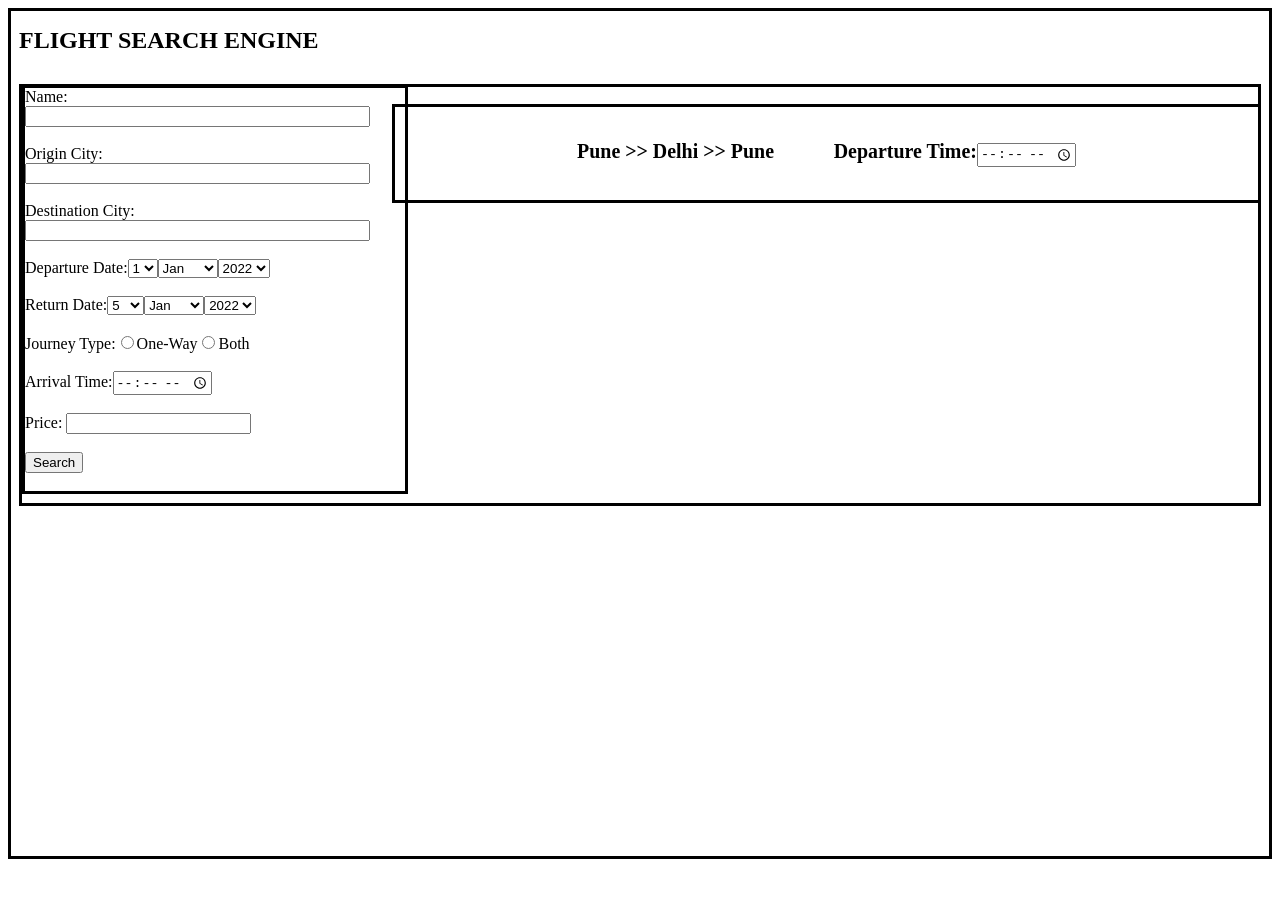
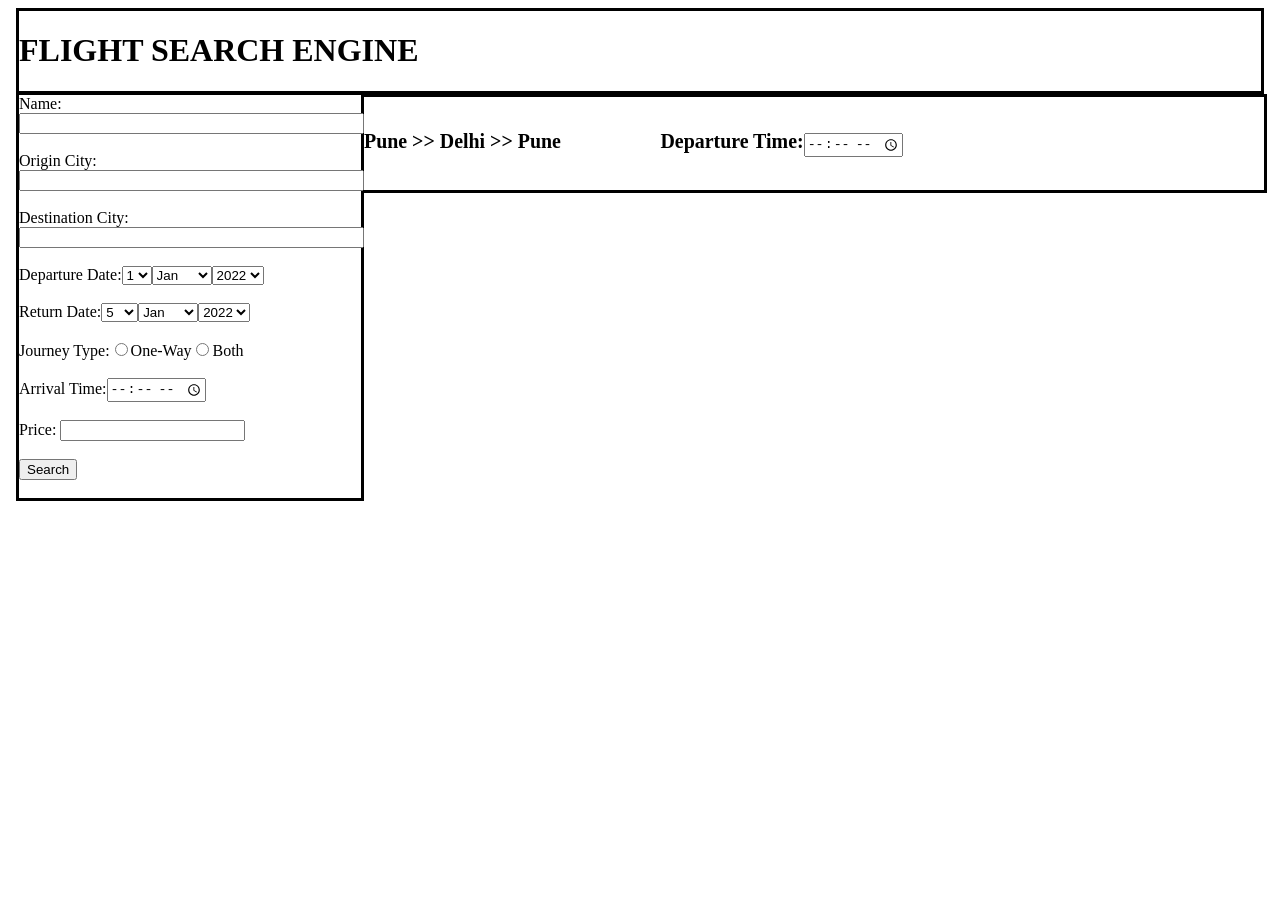
Before and after one commit to RishavBir/TrushCheckerAssignment, a React (Create React App) app: page / in a window 1280 px wide. Shown: the top 898 px of the page. After the commit the page ends 800 px from the top, so only its background shows below. Built offline with nearby package versions, Linux system fonts and the light colour scheme.

Commit message:
css added

```diff
--- a/src/App.css
+++ b/src/App.css
@@ -2,45 +2,29 @@
 .heading_style{
     text-align:left;
     text-transform: uppercase;
-    font-size: 8px;
-    font-weight: 2000;
+    font-size: 2px;
+    font-weight: 200;
     color:black;
     background-color: #fff;
-    font-size: 1.5rem;
+    font-size: 1rem;
     margin-bottom: 30px;
+    border-style: solid;
+    border-bottom-width:solid;
 }
 
-.form_border{
-    border-style: solid;
-    border-bottom-width:solid;
-    padding: auto;
-    margin-bottom: 350px;
-  }
-
-  .inside_formBorder{
-    border-style: solid;
-    border-bottom-width:solid;
-    padding: auto;
-    margin-top: -20px;
-    margin-right:850px
-  }
-
-  .page_border{
-    border-style: solid;
-    border-bottom-width: solid;
-    margin-bottom: 200px;
-  }
+.formStyle{
+  border-style: solid;
+  border-bottom-width:solid;
+  margin-right:900px;
+  margin-top: -32px;
+}
 
   .inside_style{
     border-style: solid;
     border-bottom-width:solid;
-    text-align:center;
+    text-align:left;
     font-size: 1.5rem;
-    margin-left:370px;
-    margin-top:-390px;
-    margin-right:-3px
+    margin-left:345px;
+    margin-right:-3px;
+    margin-top:-407px
   }
-
-  .style2{
-    margin-bottom:300px;
-  }
--- a/src/App.js
+++ b/src/App.js
@@ -2,16 +2,16 @@ import React from "react";
 import "./App.css"
 
 
-const App =()=>{
-    return(
+const App = () => {
+    return (
         <>
-        <div className = "page_border">
                 <body>
-            <h1 className="heading_style">Flight Search Engine</h1>
+                    <div className="heading_style">
+                    <h1>Flight Search Engine</h1>
+                    </div>
                     <form>
-            < div className="form_border"><br/>
-            <div className="inside_formBorder">
-                Name:<input type="text" size="40" /><br /><br/>
+                        <div className="formStyle">
+                                Name:<input type="text" size="40" /><br /><br />
                                 Origin City:<input type="text" size="40" /><br /><br />
                                 Destination City:<input type="text" size="40" /><br /><br />
                                 Departure Date:<select>
@@ -53,21 +53,19 @@ const App =()=>{
                                     <option>2024</option>
                                 </select><br /><br />
 
-                Journey Type:<input type="radio" name ="r1"/>One-Way
-                    <input type="radio" name="r1"/>Both <br/><br/>
-                Arrival Time:<input type = "time"/><br/><br/>
-                Price: <input type = "text"/><br/><br />
-                <input type="Button" value="Search" /><br/><br/>
-                </div>
-                <div className="style2">
-                <div className="inside_style">
-                    <h5>Pune >> Delhi >> Pune &nbsp; &nbsp; &nbsp; &nbsp;&nbsp;&nbsp;&nbsp; Departure Time:<input type = "time"/></h5>
-                </div>
-                </div>
+                                Journey Type:<input type="radio" name="r1" />One-Way
+                                <input type="radio" name="r1" />Both <br /><br />
+                                Arrival Time:<input type="time" /><br /><br />
+                                Price: <input type="text" /><br /><br />
+                                <input type="Button" value="Search" /><br /><br />
                             </div>
                          </form>
+                                    <div className="inside_style">
+                                        <h5>Pune >> Delhi >> Pune &nbsp; &nbsp; &nbsp; &nbsp;&nbsp;&nbsp;&nbsp;&nbsp;&nbsp;&nbsp;&nbsp;&nbsp;&nbsp;&nbsp;&nbsp; Departure Time:<input type="time" /></h5>
+                                    </div>
+
                 </body>
-        </div>
+
         </>
     )
 }
```
Lines whose indentation alone changed are shown as unchanged.
